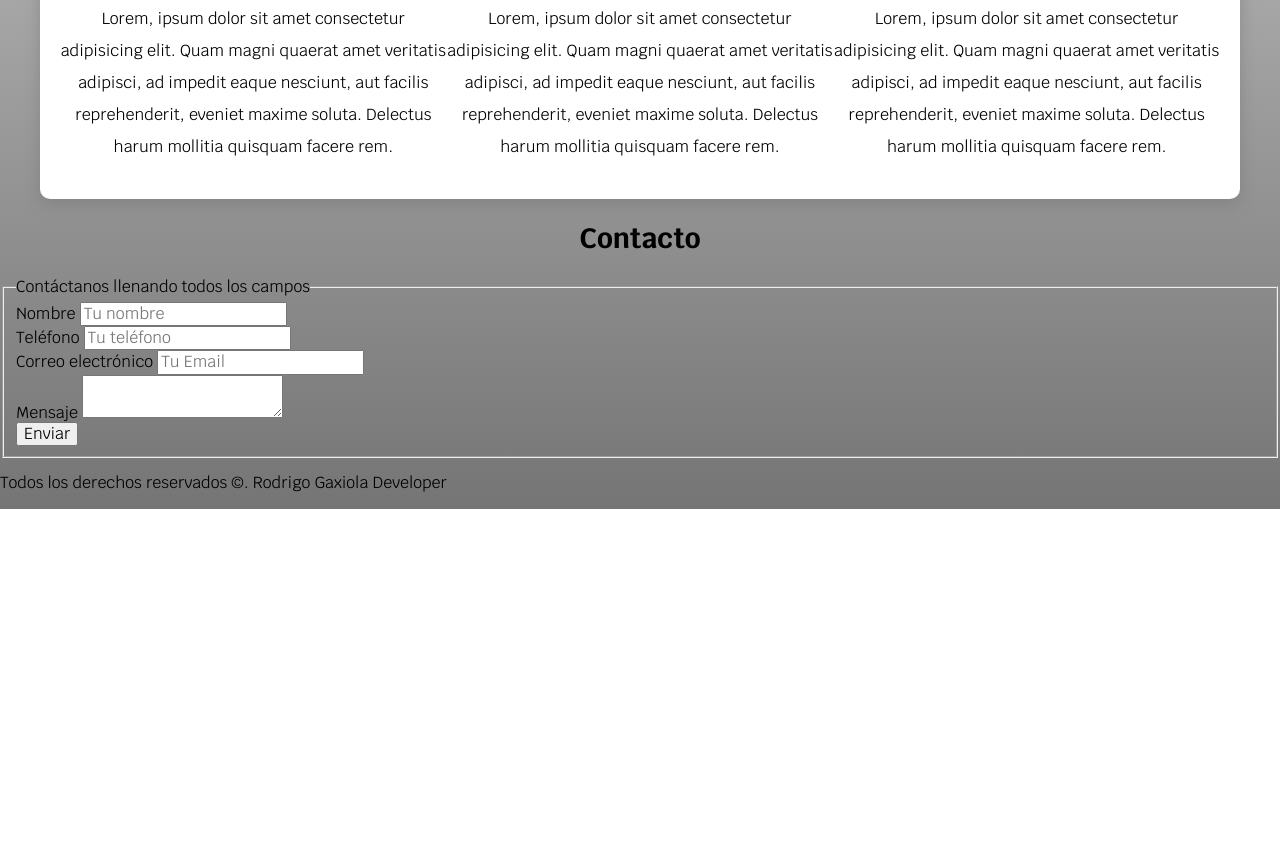
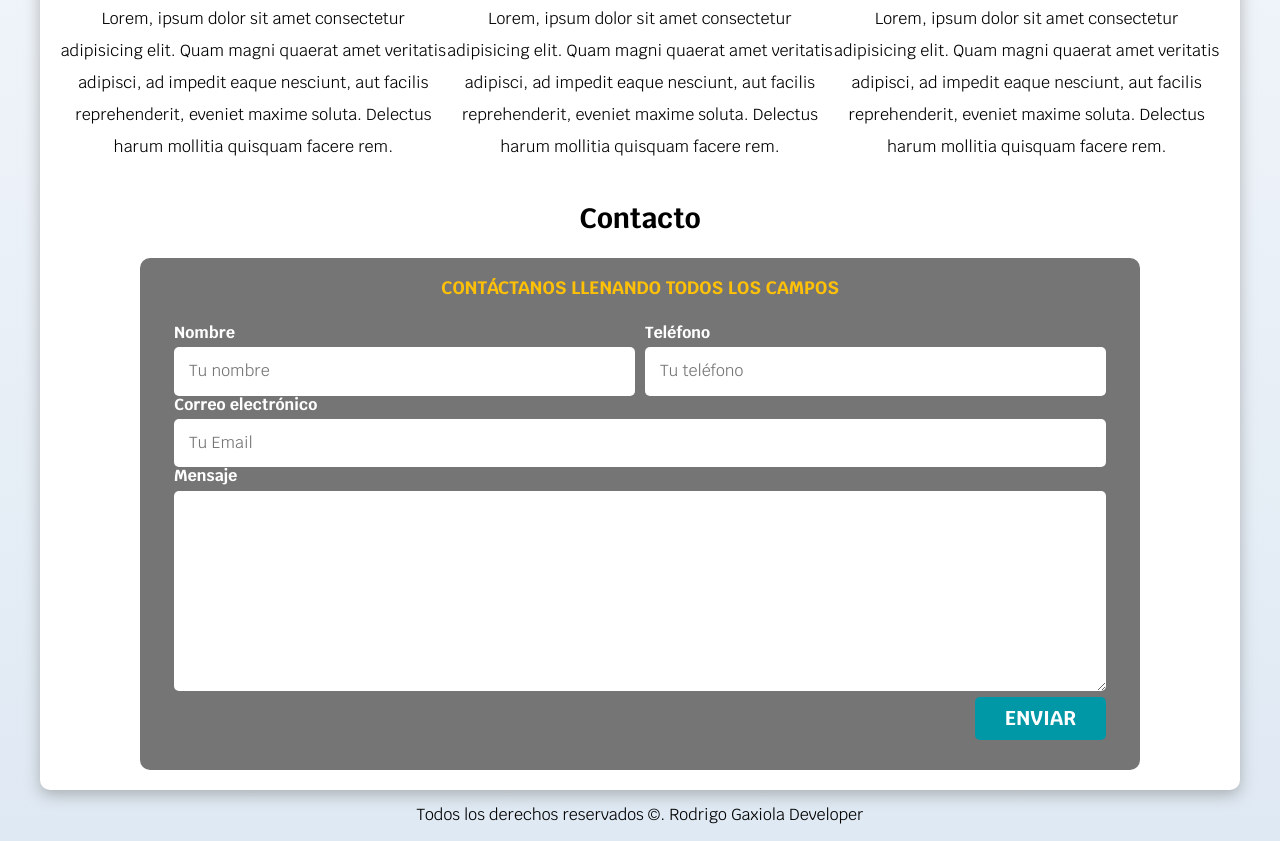
Before and after one commit to RodrigoGax/Developer-Page, a plain HTML site: page index.html in a window 1280 px wide. Shown: the part 926-1767 px from the top of the page. Before the commit the page ends 1435 px from the top, so only its background shows below. Drawn offline with Linux system fonts and the light colour scheme.

Commit message:
Finalizando práctica

```diff
--- a/css/styles.css
+++ b/css/styles.css
@@ -5,6 +5,7 @@
     --primario: #ffc107;
     --secundario: #0097a7;
     --gris: #757575;
+    --grisClaro: #DFE9F3;
 }
 
 
@@ -21,7 +22,7 @@ html {
 body {
     font-size: 16px;
     font-family: 'Krub', sans-serif;
-    background-image: linear-gradient(to top, var(--gris) 0%, var(--blanco) 100%);
+    background-image: linear-gradient(to top, var(--grisClaro) 0%, var(--blanco) 100%);
 }
 
 /*Tipografía*/
@@ -43,6 +44,22 @@ h1,h2,h3{
 .titulo span{
     font-size: 2rem;
 }
+
+/* Utilidades */
+.w-sm-100{
+    width: 100%
+ }
+ @media (min-width: 768px) {
+    .w-sm-100{
+        width: auto;
+    }
+  }
+ .flex{
+    display: flex;
+ }
+ .alinear-derecha{
+    justify-content: flex-end;
+ }
 
 .navegacion-principal{
     background-color: var(--secundario);
@@ -151,12 +168,17 @@ relative*/
     border-radius: .5rem; /* Esquinas redondeadas*/
     width: 90%; /* Ancho del botón */
     text-align: center; /* Centrar el texto del botón*/
+    border: none; /* Esto afecta únicamente al botón de la etiqueta "input" */
 }
 
 @media (min-width: 768px) {
     .boton {
         width: auto;
     }
+ }
+
+ .boton:hover{
+    cursor: pointer;
  }
 
 
@@ -208,3 +230,64 @@ relative*/
         align-items: center;
     }
  }
+
+ /* Contacto */
+ .formulario {
+    background-color: var(--gris);
+    width: min(100rem, 100%);
+    /* Ahorra el uso de media query. ¿Qué es más pequeño, 60 rem o el 100% del tamaño de la pantalla? */
+    margin: 0 auto;
+    padding: 2rem;
+    border-radius: 1rem;
+ }
+ .formulario fieldset{
+    border: none;
+ }
+
+ .formulario legend {
+    text-align: center;
+    font-size: 1.8rem;
+    font-weight: bold;
+    margin-bottom: 2rem;
+    text-transform: uppercase;
+    color: var(--primario);
+ }
+
+@media (min-width: 768px) {
+    .contenedor-campos{
+        display: grid;
+        grid-template-columns: repeat(2, 1fr);
+        column-gap: 1rem;
+        grid-template-rows: auto auto 20rem; /* Darle el espacio de cada fila*/
+    }
+    /* nth-child significa el # del hijo. El orden sería: nombre, teléfono, correo y mensaje.
+    Como requerimos modificar correo y mensaje, usaremos 3 y 4 en nth-child*/
+
+    .campo:nth-child(3),
+    .campo:nth-child(4){
+        /* Posiciona el elemento, "que vaya de la columna 1 a la 3*/
+        grid-column: 1/3;
+    }
+ }
+
+ .campo label{
+    color: var(--blanco);
+    font-weight: bold;
+    margin-bottom: .5rem;
+    display: block; /* Lograr que cada label tome todo el espacio disponible y este separado del input*/
+ }
+
+ .input-text{
+    width: 100%;
+    border: none;
+    padding: 1.5rem;
+    border-radius: .5rem;
+ }
+
+ .campo textarea{
+    height: 20rem; /* Hacer más grande la altura del textarea */
+ }
+
+ .footer{
+    text-align: center;
+ }
--- a/index.html
+++ b/index.html
@@ -101,37 +101,39 @@
             <p> Lorem, ipsum dolor sit amet consectetur adipisicing elit. Quam magni quaerat amet veritatis adipisci, ad impedit eaque nesciunt, aut facilis reprehenderit, eveniet maxime soluta. Delectus harum mollitia quisquam facere rem. </p>
         </section>
     </div> <!--servicios-->
-    </main>
+
 
     <section>
         <h2>Contacto</h2>
-        <form>
+        <form class="formulario">
             <fieldset>
                 <legend>Contáctanos llenando todos los campos</legend>
-                <div>
+                <div class="contenedor-campos">
+                <div class="campo">
                     <label>Nombre</label>
-                    <input type="text" placeholder="Tu nombre">
+                    <input class="input-text" type="text" placeholder="Tu nombre">
                 </div>
-                <div>
+                <div class="campo">
                     <label>Teléfono</label>
-                    <input type="tel" placeholder="Tu teléfono">
+                    <input class="input-text" type="tel" placeholder="Tu teléfono">
                 </div>
-                <div>
+                <div class="campo">
                     <label>Correo electrónico</label>
-                    <input type="email" placeholder="Tu Email">
+                    <input class="input-text" type="email" placeholder="Tu Email">
                 </div>
-                <div>
+                <div class="campo">
                     <label>Mensaje</label>
-                    <textarea></textarea>
+                    <textarea class="input-text"></textarea>
                 </div>
-                <div>
-                    <input type="submit" value="Enviar">
+            </div>  <!-- .contenedor-campos -->
+                <div class="alinear-derecha flex">
+                    <input class="boton w-sm-100" type="submit" value="Enviar">
                 </div>
             </fieldset>
         </form>
     </section>
-
-    <footer>
+</main>
+    <footer class="footer">
         <p>Todos los derechos reservados ©. Rodrigo Gaxiola Developer </p>
     </footer>
 </body>
```
